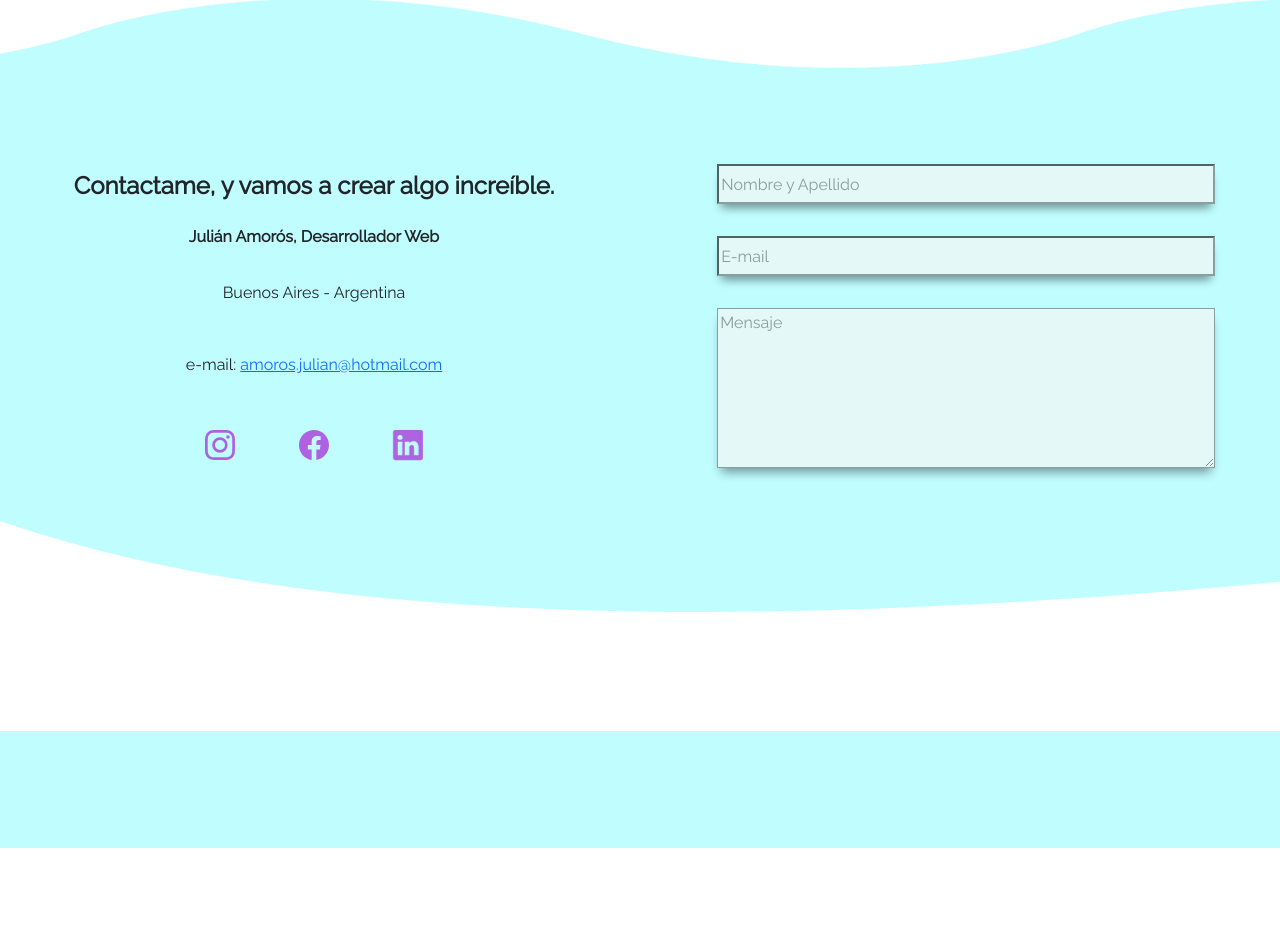
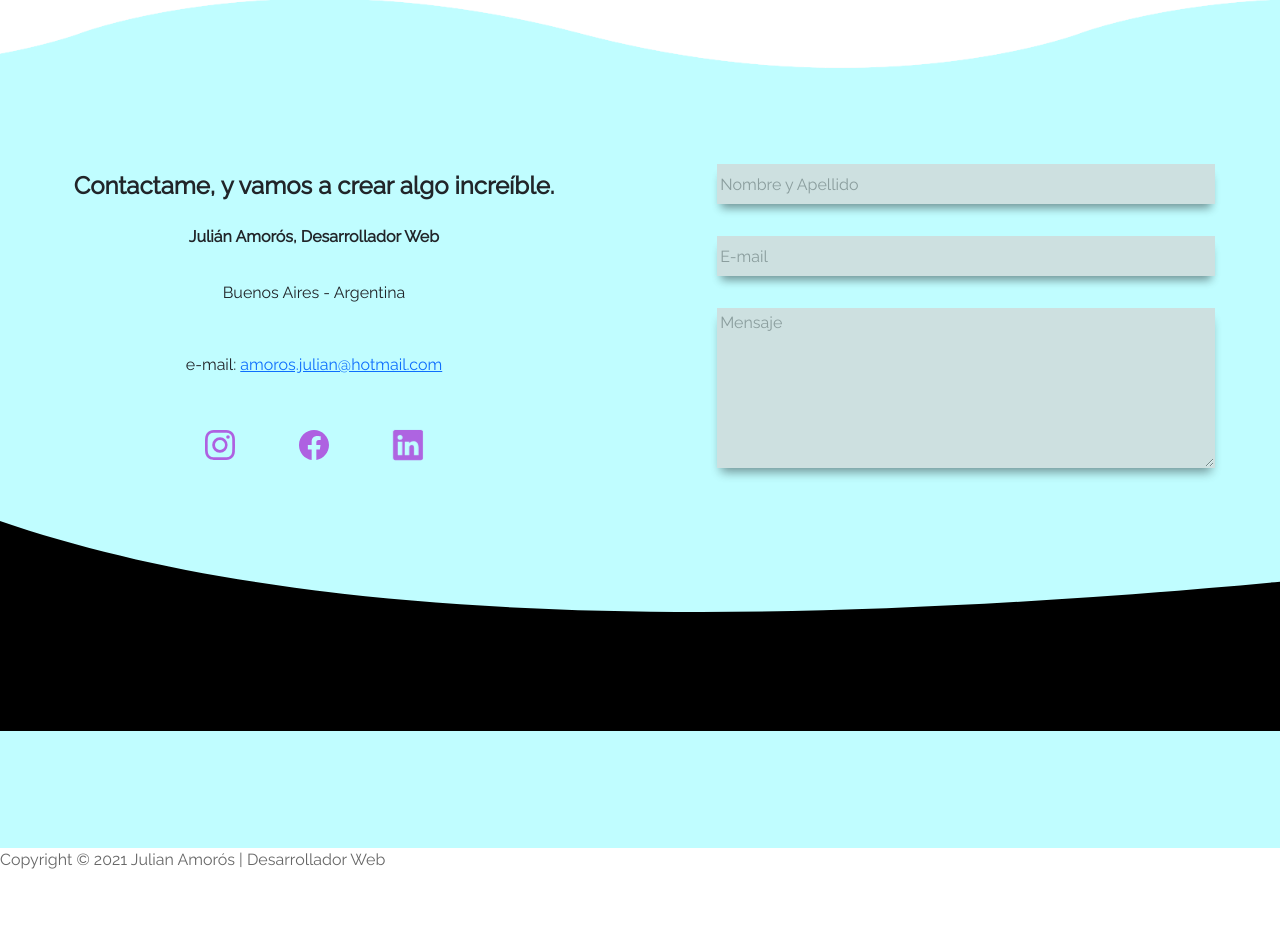
Before and after one commit to AmorosJulian/portfolio, a website: page index.html in a window 1280 px wide. Shown: the part 3473-4401 px from the top of the page. Before the commit the page ends 4321 px from the top, so only its background shows below. Drawn offline with nearby package versions, Linux system fonts and the light colour scheme.

Commit message:
Modifico backgrounds de input en section contact y agrego fondo negro al pie del sitio

```diff
--- a/index.html
+++ b/index.html
@@ -312,10 +312,13 @@
                 <div style="height: 250px; overflow: hidden;"><svg viewBox="0 0 500 150" preserveAspectRatio="none"
                         style="height: 100%; width: 100%;">
                         <path d="M-10.44,18.25 C99.60,81.41 268.34,96.20 524.54,56.73 L500.00,150.00 L0.00,150.00 Z"
-                            style="stroke: none; fill: #ffff;"></path>
+                            style="stroke: none; fill: rgb(0, 0, 0);"></path>
                     </svg>
                 </div>
             </div>
+        </section>
+        <section>
+            <div class="copyright"><p>Copyright © 2021 Julian Amorós | Desarrollador Web</p></div>
         </section>
     </footer>
 
--- a/scss/base/_colors.scss
+++ b/scss/base/_colors.scss
@@ -11,10 +11,4 @@ rgba(0,0,0,.6)
 rgb(247, 136, 136)
 rgb(156, 18, 110)
 rgb(247, 72, 101)
-rgba(0,0,0,.6)
 lightgray  //columns about
-// AGREGADOS
-aqua
-rgb(235, 116, 116)
-rgba(94, 138, 235, 0.6)
-rgba(45, 40,230, 0.6)
--- a/scss/components/_footer.scss
+++ b/scss/components/_footer.scss
@@ -57,20 +57,35 @@
         width: 100%;
         height: 2.5rem;
         margin-bottom: 2rem;
-        background: whitesmoke;
+        background: nth($color, 13 );;
         opacity: 70%;
-        box-shadow: 0 8PX 10PX -4PX nth($color, 13 );
+        box-shadow: 0 8PX 10PX -4PX nth($color, 9 );
+        border: 1px solid nth($color, 13 );
         border-radius: 0px;
     }
 
     .text-area {
         width: 100%;
         height: 10rem;
-        background: whitesmoke;
+        background: nth($color, 13 );;
         opacity: 70%;
-        box-shadow: 0 8PX 10PX -4PX nth($color, 13 );
+        box-shadow: 0 8PX 10PX -4PX nth($color, 9 );
+        border: 1px solid nth($color, 13 );
         border-radius: 0px;
     }
 
+    .copyright p{
+        position: absolute;
+        bottom: 1rem;
+        margin: 0 auto;
+        color: white
+    }
 
 }
+
+// COPYRIGHT
+.copyright {
+    width: 100vw;
+    height: 10vh;
+    color: nth($color, 9 );
+}
```
Also changed, not shown: package.json (+8 -0 lines), css/style.css, prueba.html (deleted), 1 other file.
